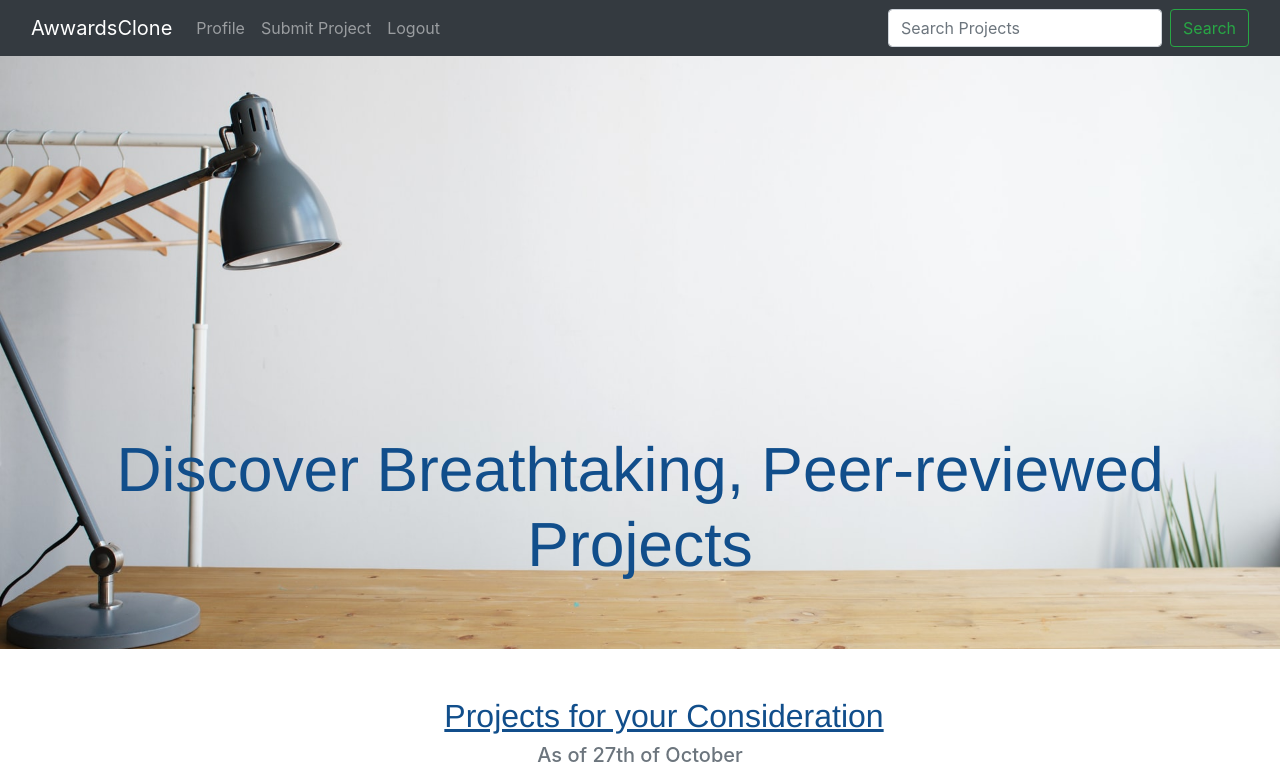
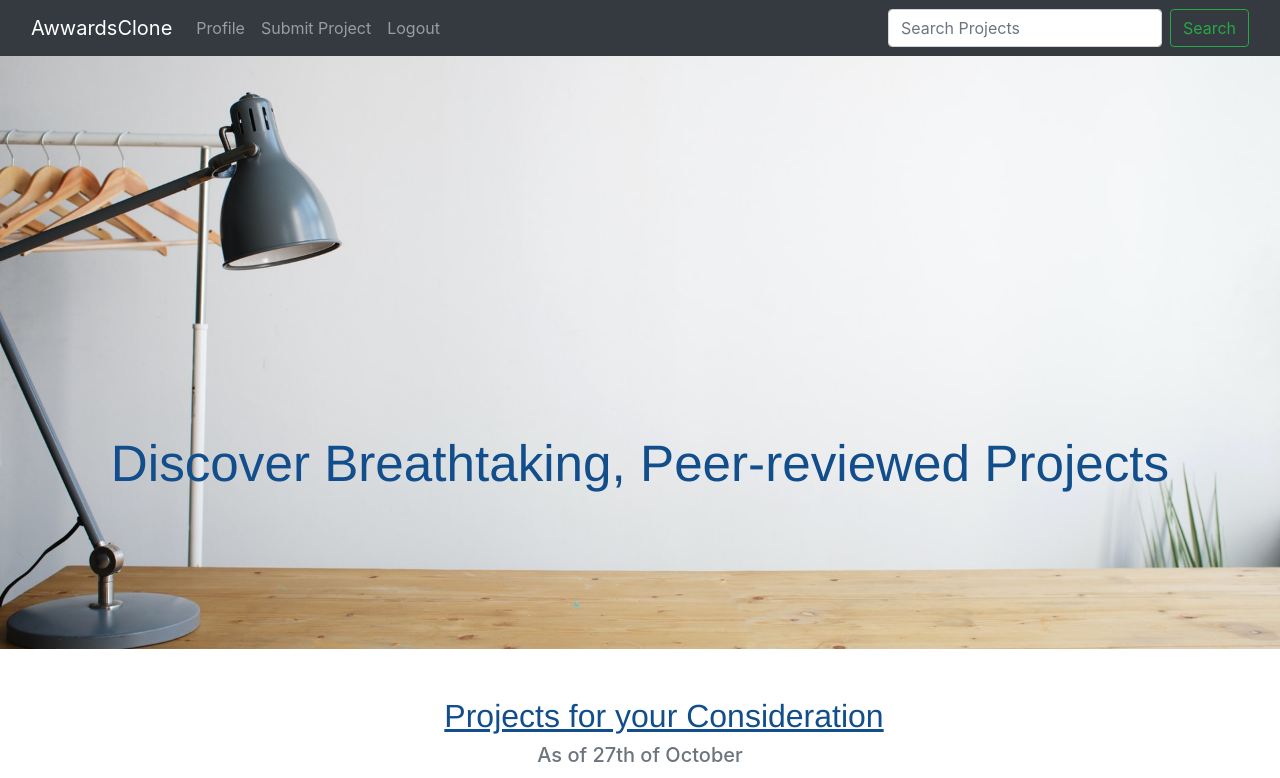
Before and after one commit to JohnKarima/awwards-clone, a Django app: page / in a window 1280 px wide. Shown: the top 778 px of the page. Run offline with Django 3.2, Linux system fonts and the light colour scheme; the visitor is signed in with stand-in values (Sample User, id 1); data that the repository does not hold is empty; some libraries are stand-ins or nearby versions.

Commit message:
tweak font-size for h1 main

```diff
--- a/static/css/baseapp.css
+++ b/static/css/baseapp.css
@@ -4,7 +4,7 @@
 }
 
 #h1main {
-    font-size: 390%;
+    font-size: 320%;
 }
 
 #cardoffwhite {
```
